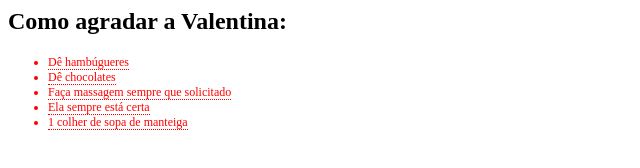
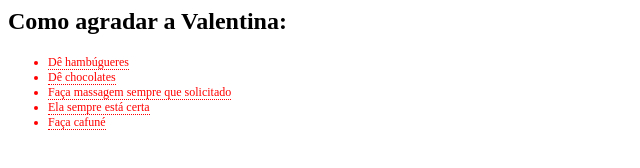
Before and after one commit to valentinahpn/exerciciocss.github.io, a plain HTML site: page HTML/ex5.html in a window 1280 px wide. Shown: the whole page, without its empty margins (0-640 px from the left). Drawn offline with Linux system fonts and the light colour scheme; files that its build step writes are made by us from their sources.

Commit message:
Update ex5.html

```diff
--- a/HTML/ex5.html
+++ b/HTML/ex5.html
@@ -11,7 +11,7 @@
 		<li> <a>Dê chocolates</a> </li>
 		<li> <a> Faça massagem sempre que solicitado </a> </li>
 		<li> <a> Ela sempre está certa </a> </li>
-		<li> <a>1 colher de sopa de manteiga</a> </li>
+		<li> <a>Faça cafuné</a> </li>
 	</ul>
 </section>
 </body>
```
